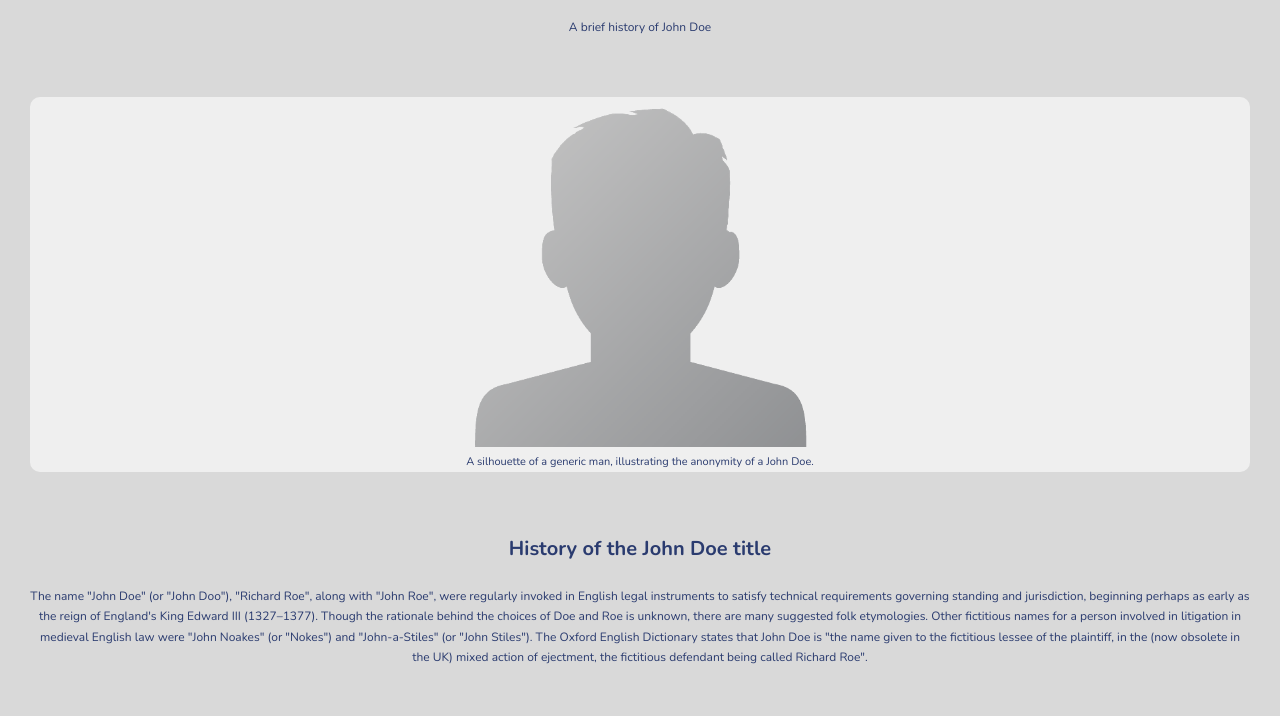
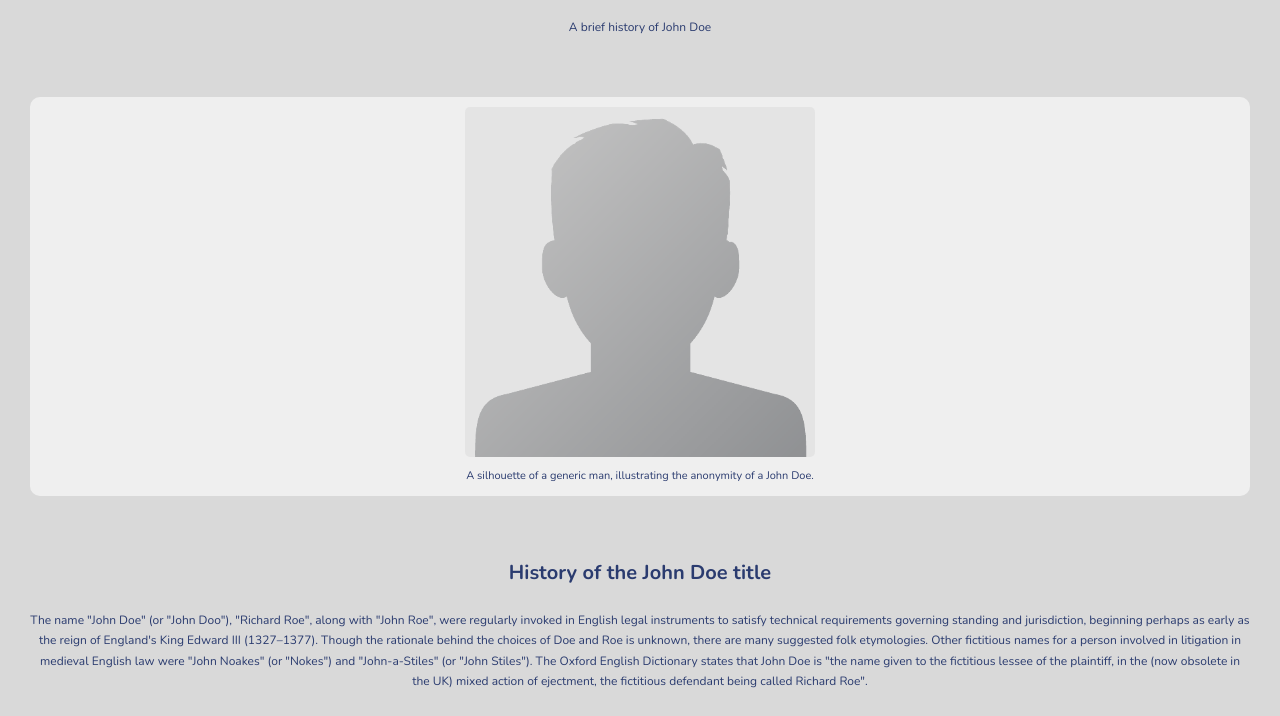
Before and after one commit to shanesc/fcc-tribute-page, a plain HTML site: page index.html in a window 1280 px wide. Shown: the part 84-800 px from the top of the page. Drawn offline with nearby package versions, Linux system fonts and the light colour scheme.

Commit message:
Change image to block display, add padding around image

```diff
--- a/styles/style.css
+++ b/styles/style.css
@@ -29,16 +29,21 @@ main {
   margin-top: 6rem;
   background-color: rgba(255, 255, 255, 0.6);
   border-radius: 1rem;
+  padding: 1rem 0;
 }
 
 #image {
+  display: block;
   max-width: 100%;
   max-height: 35rem;
-
+  margin: 0 auto;
+  background-color: hsla(0, 0%, 85%, .5);
+  border-radius: .5rem;
 }
 
 #img-caption {
   font-size: 1.1rem;
+  margin-top: 1rem;
 }
 
 ul {
```
